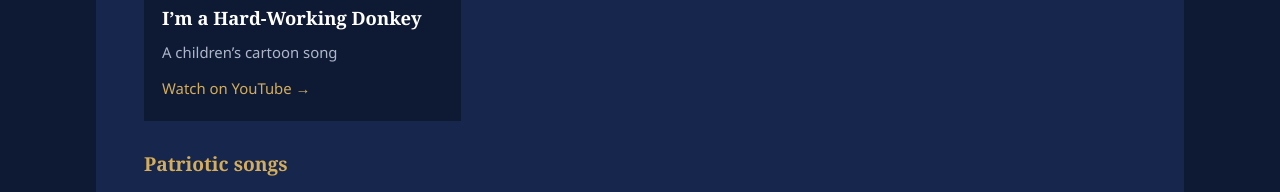
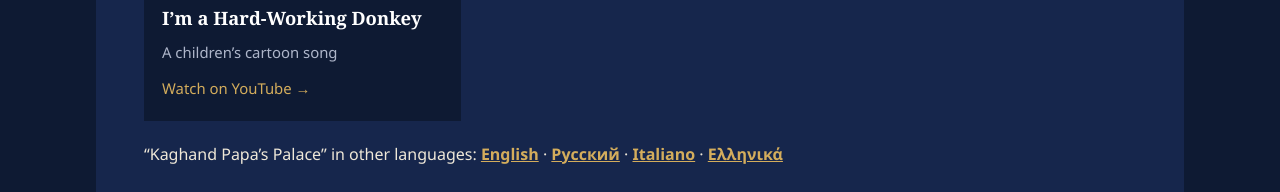
Before and after one commit to maro-manmar/vemstudio, a plain HTML site: page index.html in a window 1280 px wide. Shown: the part 5345-5537 px from the top of the page. Drawn offline with Linux system fonts and the light colour scheme; grey boxes are pictures that could not be loaded.

Commit message:
Songs: Kaghand Papa's Palace in EN/RU/IT/EL
Co-Authored-By: Claude Opus 5.5 <noreply@anthropic.com>
Claude-Session: https://claude.ai/code/session_01QwsuEKtuDMrw2mhMXPrZ7x

```diff
--- a/index.html
+++ b/index.html
@@ -159,6 +159,8 @@ footer{margin-top:40px}
 .feature .peek figcaption{color:#e9c9d4}
 .feature .price,.cbook .price{color:var(--gold);font-weight:700}
 .songs{display:grid;grid-template-columns:repeat(3,minmax(0,1fr));gap:20px}
+.songs .langs{grid-column:1/-1;margin:0;color:var(--cream);font-size:1rem}
+.songs .langs a{color:var(--gold);font-weight:600}
 .songs h3.grp{grid-column:1/-1;font-family:var(--display);font-size:1.2rem;font-weight:600;color:var(--gold);margin-top:12px}
 .song{display:flex;flex-direction:column;background:var(--navy);border-top:4px solid var(--c,var(--gold));text-decoration:none;color:var(--cream);min-width:0}
 .song:hover{background:#1b2440}.song:hover .play{transform:translate(-50%,-50%) scale(1.08)}
@@ -345,6 +347,7 @@ footer{margin-top:40px}
       <a class="song" style="--c:#ee8a2c" href="https://youtu.be/mN5rc_PSvNw" target="_blank" rel="noopener"><span class="th"><img src="https://i.ytimg.com/vi/mN5rc_PSvNw/hqdefault.jpg" width="480" height="360" loading="lazy" alt="«Աշնան քամին» տեսահոլովակի կադր"><span class="play" aria-hidden="true"></span></span><span class="tx"><strong><span class="hy">Աշնան քամին</span><span class="en">The Autumn Wind</span></strong><span class="meta"><span class="hy">Երգ-մուլտֆիլմ աշնան մասին</span><span class="en">A cartoon song about autumn</span></span><span class="yt"><span class="hy">Դիտել YouTube-ում →</span><span class="en">Watch on YouTube →</span></span></span></a>
       <a class="song" style="--c:#8b5bc4" href="https://youtu.be/YCJ_VEdrb-o" target="_blank" rel="noopener"><span class="th"><img src="https://i.ytimg.com/vi/YCJ_VEdrb-o/hqdefault.jpg" width="480" height="360" loading="lazy" alt="«Հիսուսի ծնունդը» տեսահոլովակի կադր"><span class="play" aria-hidden="true"></span></span><span class="tx"><strong><span class="hy">Հիսուսի ծնունդը</span><span class="en">The Birth of Jesus</span></strong><span class="meta"><span class="hy">Սուրբ Ծննդյան երգ-մուլտֆիլմ</span><span class="en">A Christmas cartoon song</span></span><span class="yt"><span class="hy">Դիտել YouTube-ում →</span><span class="en">Watch on YouTube →</span></span></span></a>
       <a class="song" style="--c:#a8894a" href="https://youtu.be/0HbrEXJc2Hk" target="_blank" rel="noopener"><span class="th"><img src="https://i.ytimg.com/vi/0HbrEXJc2Hk/hqdefault.jpg" width="480" height="360" loading="lazy" alt="«Իշուկն եմ աշխատասեր» մուլտֆիլմի կադր"><span class="play" aria-hidden="true"></span></span><span class="tx"><strong><span class="hy">Իշուկն եմ աշխատասեր</span><span class="en">I’m a Hard-Working Donkey</span></strong><span class="meta"><span class="hy">Մանկական երգ-մուլտֆիլմ</span><span class="en">A children’s cartoon song</span></span><span class="yt"><span class="hy">Դիտել YouTube-ում →</span><span class="en">Watch on YouTube →</span></span></span></a>
+      <p class="langs"><span class="hy">«Կաղանդ պապի պալատը» այլ լեզուներով՝</span><span class="en">“Kaghand Papa’s Palace” in other languages:</span> <a href="https://youtu.be/VgZsqfkZmH4" target="_blank" rel="noopener" lang="en">English</a> · <a href="https://youtu.be/_sObVVuWQPM" target="_blank" rel="noopener" lang="ru">Русский</a> · <a href="https://youtu.be/7GX4Lg95dhE" target="_blank" rel="noopener" lang="it">Italiano</a> · <a href="https://youtu.be/44SLXecmP7c" target="_blank" rel="noopener" lang="el">Ελληνικά</a></p>
       <h3 class="grp"><span class="hy">Հայրենասիրական երգեր</span><span class="en">Patriotic songs</span></h3>
       <a class="song" style="--c:#d4ad5c" href="https://youtu.be/WbbDY0lQHBI" target="_blank" rel="noopener"><span class="th"><img src="https://i.ytimg.com/vi/WbbDY0lQHBI/hqdefault.jpg" width="480" height="360" loading="lazy" alt="«Վան իմ սրբազան» տեսահոլովակի կադր"><span class="play" aria-hidden="true"></span></span><span class="tx"><strong><span class="hy">Վան իմ սրբազան</span><span class="en">Van, My Sacred City</span></strong><span class="meta"><span class="hy">Երգ Վանի, Վանա լճի և Աղթամարի մասին</span><span class="en">A song about Van, Lake Van and Akhtamar</span></span><span class="yt"><span class="hy">Դիտել YouTube-ում →</span><span class="en">Watch on YouTube →</span></span></span></a>
     </div>
```
